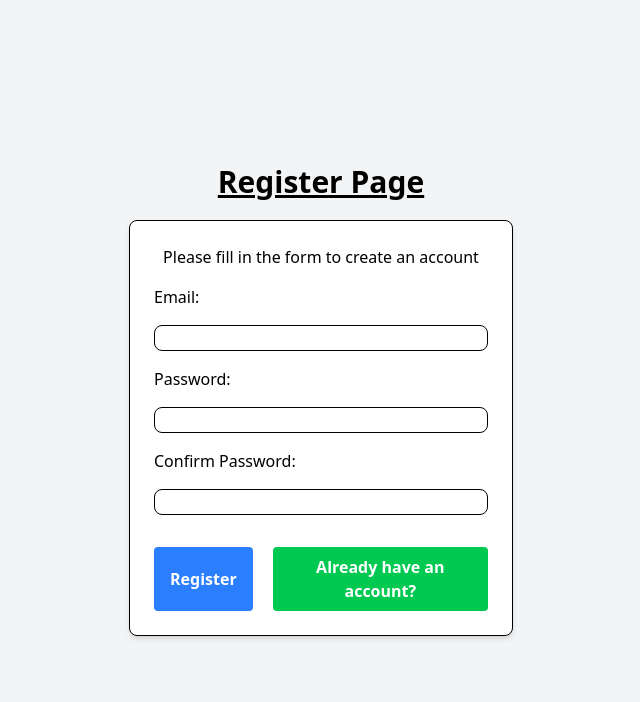
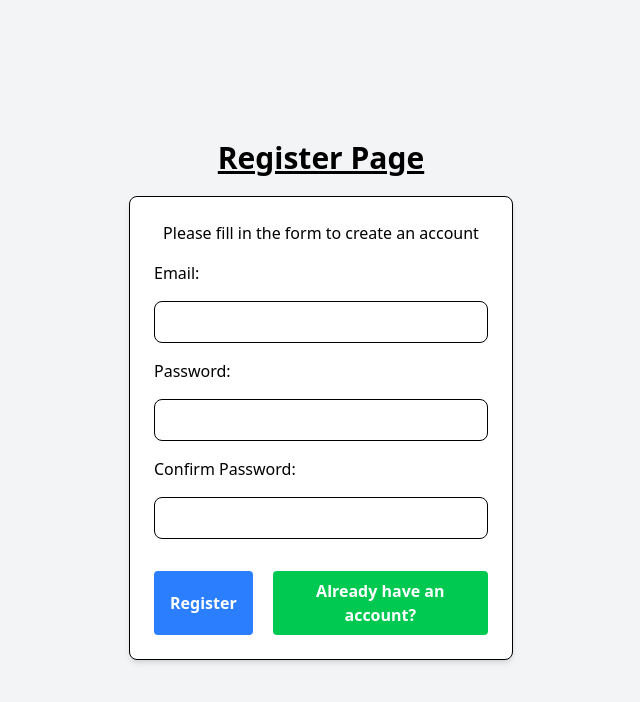
Before and after one commit to lalakingcaaath/Simple-Blog, a React (Vite) app: page /register in a window 1280 px wide. Shown: the top 702 px of the page, without its empty margins (319-959 px from the left). Built offline with nearby package versions, Linux system fonts and the light colour scheme; no server answers.

Commit message:
Added backend for authentication

```diff
--- a/src/pages/login.tsx
+++ b/src/pages/login.tsx
@@ -1,24 +1,64 @@
+import { useState } from "react"
 import { useNavigate } from "react-router-dom"
 import supabase from "../config/supabaseClient";
 
 export default function Login() {
+    const [email, setEmail] = useState("")
+    const [password, setPassword] = useState("")
+
+    const [message, setMessage] = useState("")
+
+    const handleSubmit = async (event: { preventDefault: () => void }) => {
+        event.preventDefault();
+        setMessage("");
+
+        const { data, error } = await supabase.auth.signInWithPassword({
+            email: email,
+            password: password,
+        });
+
+        if (error) {
+            setMessage("Error: " + error.message);
+            setEmail("");
+            setPassword("");
+            return;
+        }
+
+        if (data) {
+            navigate('/home');
+            return null;
+        }
+    }
+
     const navigate = useNavigate();
-    console.log(supabase);
 
     return (
         <div className="flex flex-col items-center justify-center min-h-screen bg-gray-100">
             <h1 className="text-3xl font-bold underline mb-5">Login Page</h1>
+            {message && <p className="mb-4 text-center">{message}</p>}
             <div className="border rounded-lg p-6 bg-white shadow-md w-96">
                 <div className="text-center mb-4">
                     <p>Please enter your credentials</p>
                 </div>
-                    <form action="#" method="get" className="flex flex-col gap-4">
+                    <form onSubmit={handleSubmit} className="flex flex-col gap-4">
                         <label htmlFor="email">Email:</label>
-                        <input type="email" id="email" name="email" className="border rounded-lg" required />
+                        <input
+                        onChange={(e) => setEmail(e.target.value)}
+                        value={email}
+                        type="email" id="email" name="email"
+                        className="border rounded-lg p-2"
+                        required
+                        />
                         <label htmlFor="password">Password:</label>
-                        <input type="password" id="password" name="password" className="border rounded-lg" required />
+                        <input
+                        onChange={(e) => setPassword(e.target.value)}
+                        value={password}
+                        type="password" id="password" name="password"
+                        className="border rounded-lg p-2"
+                        required
+                        />
                         <div className="flex justify-center mt-4 gap-5">
-                            <button type="button" onClick={() => navigate('/home')} className="bg-blue-500 hover:bg-blue-700 text-white font-bold py-2 px-4 rounded cursor-pointer">Login</button>
+                            <button type="submit" className="bg-blue-500 hover:bg-blue-700 text-white font-bold py-2 px-4 rounded cursor-pointer">Login</button>
                             <button type="button" onClick={() => navigate('/register')} className="bg-green-500 hover:bg-green-700 text-white font-bold py-2 px-4 rounded cursor-pointer">Register</button>
                         </div>
                     </form>
--- a/src/pages/register.tsx
+++ b/src/pages/register.tsx
@@ -1,22 +1,72 @@
+import { useState } from "react"
+import supabase from "../config/supabaseClient"
 import { useNavigate } from "react-router-dom"
 
 export default function Register() {
+    const [email, setEmail] = useState("")
+    const [password, setPassword] = useState("")
+    const [confirmPassword, setConfirmPassword] = useState("")
+
+    const [message, setMessage] = useState("")
+
+    const handleSubmit = async (event: { preventDefault: () => void }) => {
+        event.preventDefault();
+        setMessage("");
+
+        const { data, error } = await supabase.auth.signUp({
+            email: email,
+            password: password,
+        });
+
+        if (error) {
+            setMessage("Error: " + error.message);
+            return;
+        }
+
+        if (data) {
+            setMessage("Registration successful!");
+        }
+
+        setEmail("");
+        setPassword("");
+        setConfirmPassword("");
+    }
+
     const navigate = useNavigate()
 
     return (
         <div className="flex flex-col items-center justify-center min-h-screen bg-gray-100">
             <h1 className="text-3xl font-bold underline mb-5">Register Page</h1>
+            {message && <p className="mb-4 text-center">{message}</p>}
             <div className="border rounded-lg p-6 bg-white shadow-md w-96">
                 <div className="text-center mb-4">
                     <p>Please fill in the form to create an account</p>
                 </div>
-                    <form action="#" method="post" className="flex flex-col gap-4">
+                    <form onSubmit={handleSubmit} className="flex flex-col gap-4">
                         <label htmlFor="email">Email:</label>
-                        <input type="email" id="email" name="email" className="border rounded-lg" required />
+                        <input
+                        onChange={(e) => setEmail(e.target.value)}
+                        value={email}
+                        type="email" id="email" name="email"
+                        className="border rounded-lg p-2"
+                        required
+                        />
                         <label htmlFor="password">Password:</label>
-                        <input type="password" id="password" name="password" className="border rounded-lg" required/>
+                        <input
+                        onChange={(e) => setPassword(e.target.value)}
+                        value={password}
+                        type="password" id="password" name="password"
+                        className="border rounded-lg p-2"
+                        required
+                        />
                         <label htmlFor="confirmPassword">Confirm Password:</label>
-                        <input type="password" id="confirmPassword" name="confirmPassword" className="border rounded-lg" required />
+                        <input
+                        onChange={(e) => setConfirmPassword(e.target.value)}
+                        value={confirmPassword}
+                        type="password" id="confirmPassword" name="confirmPassword"
+                        className="border rounded-lg p-2"
+                        required
+                        />
                         <div className="flex justify-center mt-4 gap-5">
                             <button type="submit" className="bg-blue-500 hover:bg-blue-700 text-white font-bold py-2 px-4 rounded cursor-pointer">Register</button>
                             <button type="button" onClick={() => navigate('/login')} className="bg-green-500 hover:bg-green-700 text-white font-bold py-2 px-4 rounded cursor-pointer">Already have an account?</button>
```
